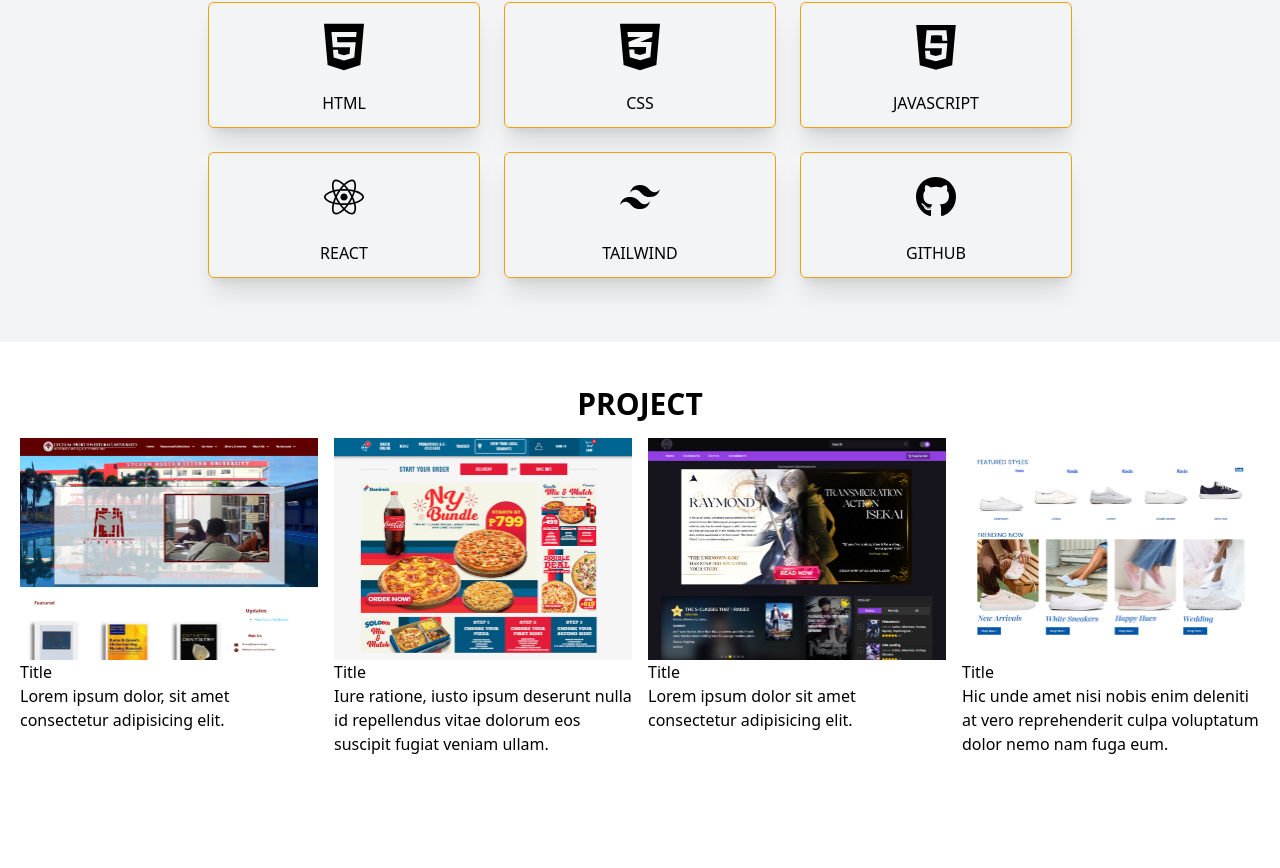
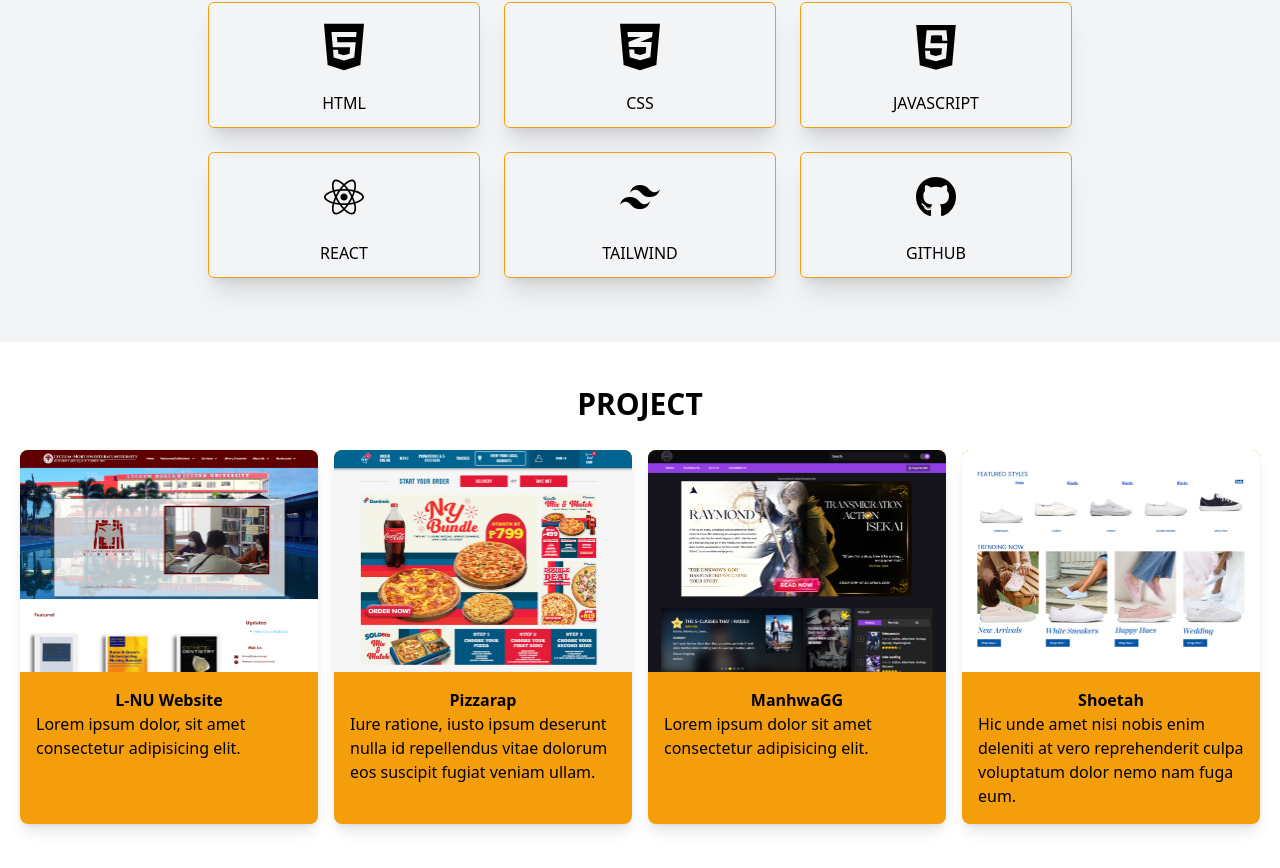
Before and after one commit to Drinisit/drin-portfolio, a React (Create React App) app: page / in a window 1280 px wide. Shown: the part 830-1698 px from the top of the page. Before the commit the page ends 1630 px from the top, so only its background shows below. Built offline with nearby package versions, Linux system fonts and the light colour scheme; the HTML template or start-up script is replaced by a standard one.

Commit message:
fixing grid

```diff
--- a/src/components/Project.jsx
+++ b/src/components/Project.jsx
@@ -7,34 +7,43 @@ import Img4 from '../assets/shoetha.jpg'
 const Project = () => {
   return (
     <div className='w-full py-11 px-4'>
-        <div className='max-w-[1240px] mx-auto grid gap-4 grid-cols-4'>
+        <div className='max-w-[1240px] mx-auto grid gap-4 sm:grid-cols-2 lg:grid-cols-4'>
             <div className='w-full flex flex-col col-span-4'>
                 <h1 className='text-3xl font-bold uppercase text-center'>Project</h1>
             </div>
 
 
-            <div>
-                <img src={Img1} alt="" />
-                <h2>Title</h2>
-                <p>Lorem ipsum dolor, sit amet consectetur adipisicing elit. </p>
+            <div className='bg-amber-500 rounded-lg shadow-lg flex flex-col mt-3'>
+                <img className='rounded-t-lg' src={Img1} alt="" />
+                <div className='p-4'>
+                  <h2 className='text-2x font-bold text-center'>L-NU Website</h2>
+                  <p>Lorem ipsum dolor, sit amet consectetur adipisicing elit. </p>
+                </div>
             </div>
 
-            <div>
-                <img src={Img2} alt="" />
-                <h2>Title</h2>
+            <div className='bg-amber-500 rounded-lg shadow-lg flex flex-col mt-3'>
+              <img className='rounded-t-lg' src={Img2} alt="" />
+              <div className='p-4'>
+                <h2 className='text-2x font-bold text-center'>Pizzarap</h2>
                 <p>Iure ratione, iusto ipsum deserunt nulla id repellendus vitae dolorum eos suscipit fugiat veniam ullam.</p>
+              </div>
             </div>
 
-            <div>
-                <img src={Img3} alt="" />
-                <h2>Title</h2>
-                <p>Lorem ipsum dolor sit amet consectetur adipisicing elit.</p>
+            <div className='bg-amber-500 rounded-lg shadow-lg flex flex-col mt-3'>
+                <img className='rounded-t-lg' src={Img3} alt="" />
+                <div className='p-4'>
+                  <h2 className='text-2x font-bold text-center'>ManhwaGG</h2>
+                  <p>Lorem ipsum dolor sit amet consectetur adipisicing elit.</p>
+                </div>
+
             </div>
 
-            <div>
-                <img src={Img4} alt="" />
-                <h2>Title</h2>
+            <div className='bg-amber-500 rounded-lg shadow-lg flex flex-col mt-3'>
+                <img className='rounded-t-lg' src={Img4} alt="" />
+                <div className='p-4'>
+                <h2  className='text-2x font-bold text-center'>Shoetah</h2>
                 <p>Hic unde amet nisi nobis enim deleniti at vero reprehenderit culpa voluptatum dolor nemo nam fuga eum.</p>
+                </div>
             </div>
 
         </div>
```
